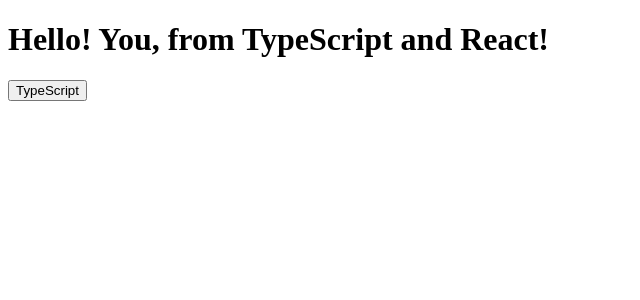
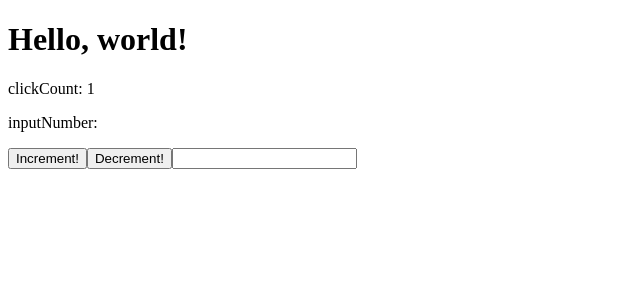
Before and after one commit to stockstats/stockstats, a React (Create React App) app: page / in a window 1280 px wide. Shown: the top 300 px of the page, without its empty margins (0-640 px from the left). Built offline with nearby package versions, Linux system fonts and the light colour scheme.

Commit message:
Write first stateful component

```diff
--- a/src/components/Hello.tsx
+++ b/src/components/Hello.tsx
@@ -1,17 +1,42 @@
 import * as React from 'react';
 
-export interface HelloProps {
-    compiler: string;
-    framework: string;
+const initialState = {
+    clickCount: 1,
+    input: "",
+};
+
+type State = Readonly<typeof initialState>;
+
+export class HelloState extends React.Component<object, State> {
+    public readonly state: State = initialState;
+
+    public render() {
+        const {input, clickCount} = this.state;
+        return (<div>
+            <h1>
+                Hello, world!
+            </h1>
+            <p>
+                clickCount: {clickCount}
+            </p>
+            <p>
+                inputNumber: {input}
+            </p>
+            <button onClick={this.modifyCount(x => x + 1)}>Increment!</button>
+            <button onClick={this.modifyCount(x => x - 1)}>Decrement!</button>
+            <input type='number'
+                   value={this.state.input}
+                   onChange={e => this.updateInput(e)}/>
+        </div>);
+    }
+
+    private updateInput(e: React.ChangeEvent<HTMLInputElement>) {
+        if (e.target === null) {
+            return;
+        }
+        const value: string = e.target.value;
+        this.setState(s => ({input: value}));
+    }
+
+    private modifyCount = (f: (x: number) => number) => () => this.setState(s => ({clickCount: f(s.clickCount)}));
 }
-
-export const Hello = (props: HelloProps) => (
-    <div>
-        <h1>
-            Hello! You, from {props.compiler} and {props.framework}!
-        </h1>
-        <button onClick={() => {alert('click');}}>
-            {props.compiler}
-        </button>
-    </div>
-);
--- a/src/index.tsx
+++ b/src/index.tsx
@@ -1,9 +1,9 @@
 import * as React from "react";
 import * as ReactDOM from "react-dom";
 
-import { Hello } from "./components/Hello";
+import {HelloState} from "./components/Hello";
 
 ReactDOM.render(
-    <Hello compiler="TypeScript" framework="React" />,
+    <HelloState/>,
     document.getElementById("example")
 );
```
Also changed, not shown: 1 other file (tests, documents, lock files or other folders).
